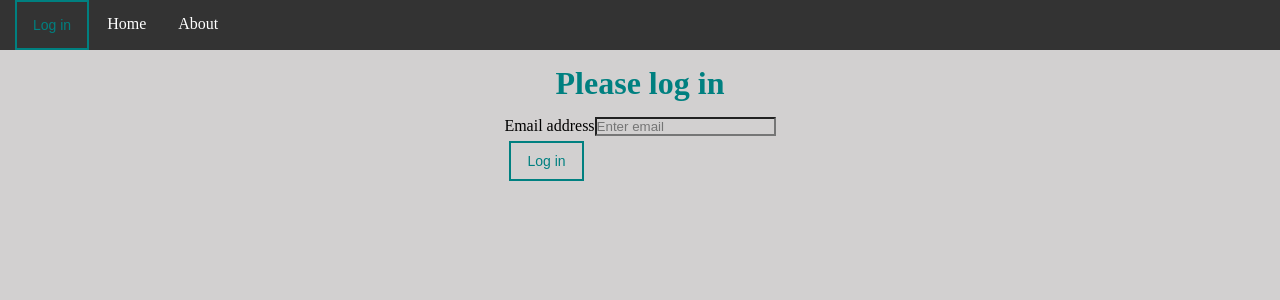
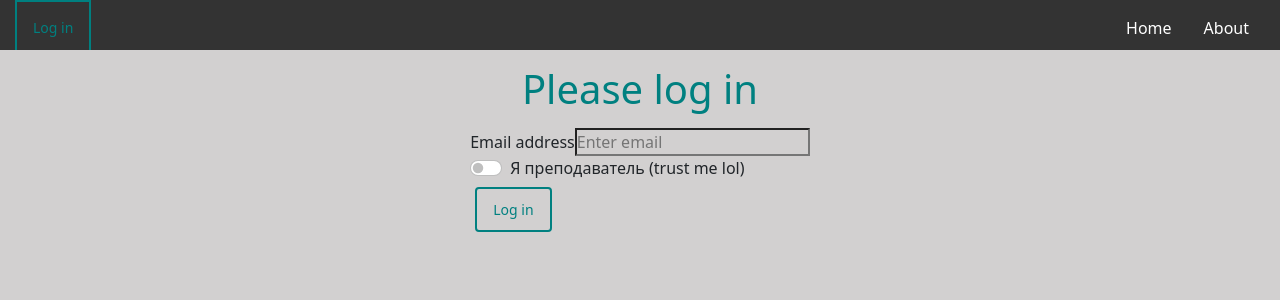
Before and after one commit to UltimateHikari/fairlabs, a React (Create React App) app in the folder client/: page /login in a window 1280 px wide. Shown: the top 300 px of the page. Built offline with nearby package versions, Linux system fonts and the light colour scheme.

Commit message:
updated roles, introduced bootstrap

```diff
--- a/client/public/index.html
+++ b/client/public/index.html
@@ -3,20 +3,11 @@
   <head>
     <meta charset="utf-8" />
     <meta name="viewport" content="width=device-width, initial-scale=1" />
-    <title>React App</title>
+    <link href="https://cdn.jsdelivr.net/npm/bootstrap@5.0.2/dist/css/bootstrap.min.css" rel="stylesheet" integrity="sha384-EVSTQN3/azprG1Anm3QDgpJLIm9Nao0Yz1ztcQTwFspd3yD65VohhpuuCOmLASjC" crossorigin="anonymous">
+    <title>Fairlabs</title>
   </head>
   <body>
     <noscript>You need to enable JavaScript to run this app.</noscript>
     <div id="root"></div>
-    <!--
-      This HTML file is a template.
-      If you open it directly in the browser, you will see an empty page.
-
-      You can add webfonts, meta tags, or analytics to this file.
-      The build step will place the bundled scripts into the <body> tag.
-
-      To begin the development, run `npm start` or `yarn start`.
-      To create a production bundle, use `npm run build` or `yarn build`.
-    -->
   </body>
 </html>
--- a/client/src/App.js
+++ b/client/src/App.js
@@ -1,6 +1,6 @@
 
-import {BrowserRouter, Route, Routes, Redirect} from "react-router-dom";
-import { Comm, FContext } from "./api/Comm";
+import { BrowserRouter } from "react-router-dom";
+import { FContext } from "./api/Comm";
 import './styles/App.css';
 import AppRouter from "./router/AppRouter";
 import {useEffect, useState} from "react";
@@ -8,10 +8,6 @@ import {AuthContext} from "./context";
 import Navbar from "./ui/navbar/Navbar";
 import { useCookies } from 'react-cookie';
 
-// roles
-// 1 == student
-// 2 == teacher
-// 3 == admin
 
 function App() {
 
@@ -19,17 +15,20 @@ function App() {
     const [fContext, setFContext] = useState(FContext);
     const [cookies, setCookie] = useCookies(['faircookie']);
 
-    const setPerson = (email) => {
+    const setPerson = (email, role) => {
         let newFContext = fContext
         newFContext.email = email
-        console.log(email);
+        newFContext.role = role
+        console.log(email + role);
         setFContext(newFContext)
+        setCookie('context', newFContext, {})
     }
 
     const setCourse = (course_id) => {
         let newFContext = fContext
         newFContext.course = course_id
         setFContext(newFContext)
+        setCookie('context', newFContext, {})
     }
 
     useEffect( () => {
--- a/client/src/api/Comm.js
+++ b/client/src/api/Comm.js
@@ -1,4 +1,5 @@
 import axios from "axios";
+import { UnAuthRole } from "roles";
 
 const server_url = 'http://localhost:3000'
 
@@ -23,17 +24,12 @@ const Comm = {
         }
 }
 
-// roles
-// 1 == student
-// 2 == teacher
-// 3 == admin
-
 const FContext = {
     email: 'no email',
     username: 'no username',
     group: -1,
     course: -1,
-    role: -1
+    role: UnAuthRole
 }
 
 //Todo MessageKind, MessageLoad as interfaces in Typescript
--- a/client/src/components/CourseItem.jsx
+++ b/client/src/components/CourseItem.jsx
@@ -1,16 +1,17 @@
 import React, {useContext} from 'react';
 import {useNavigate} from "react-router-dom";
+import { TeacherRole } from 'roles';
 import {AuthContext} from "../context";
 import MyButton from "../ui/button/MyButton";
 
 const CourseItem = (props) => {
 
     const navigate = useNavigate()
-    const {role, setRole} = useContext(AuthContext);
+    const {fContext} = useContext(AuthContext);
 
     function getButtons({}) {
         let id = props.course.id
-        if (role >= 2) {
+        if (fContext.role == TeacherRole) {
             return (
                 <div>
                     <MyButton onClick={() => navigate('/courses/' + id.toString())}>
--- a/client/src/pages/Login.jsx
+++ b/client/src/pages/Login.jsx
@@ -1,16 +1,22 @@
 import React, {useContext, useState} from 'react';
 import {AuthContext} from "../context";
 import { useCookies } from 'react-cookie';
-
+import { useNavigate } from 'react-router-dom'
+import { StudentRole, TeacherRole } from 'roles';
 
 
 //поле для ввода почты
 //студ ент/учитель?
 const Login = () => {
     const [email, setEmail] = useState('')
+    const [checked, setChecked] = useState('')
+    const navigate = useNavigate();
 
     const handleEmailChange = event => {
         setEmail(event.target.value)
+    };
+    const handleCheckChange = event => {
+        setChecked(event.target.value)
     };
 
     const {isAuth, fContext, setIsAuth, setPerson} = useContext(AuthContext);
@@ -19,10 +25,15 @@ const Login = () => {
     const login = (event) => {
         event.preventDefault();
         setIsAuth(true);
-        setPerson(email);
+        if(checked){
+            setPerson(email, TeacherRole);
+        }else{
+            setPerson(email, StudentRole);
+        }
 
         setCookie('auth', isAuth,{path: '/'})
         setCookie('context', fContext,{path: '/'})
+        navigate('/courses')
     }
 
     return (
@@ -39,6 +50,18 @@ const Login = () => {
                     value={email}
                     />
                 </div>
+                <div class="form-check form-switch">
+                    <input
+                        class="form-check-input"
+                        type="checkbox"
+                        id="teacherSwitch"
+                        onChange={handleCheckChange}/>
+                    <label
+                        class="form-check-label"
+                        for="teacherSwitch">
+                            Я преподаватель (trust me lol)
+                    </label>
+                </div>
                 <button className="btn" type="submit">Log in</button>
             </form>
         </div>
--- a/client/src/pages/profiles/Profile.jsx
+++ b/client/src/pages/profiles/Profile.jsx
@@ -4,6 +4,7 @@ import MyButton from "../../ui/button/MyButton";
 import StudentProfile from "./StudentProfile";
 import TeacherProfile from "./TeacherProfile";
 import AdminProfile from "./AdminProfile";
+import { StudentRole, TeacherRole } from 'roles';
 
 /* тут должна быть вся фигня про чела
 *  + курсу
@@ -12,14 +13,12 @@ import AdminProfile from "./AdminProfile";
 
 const Profile = () => {
 
-    const {role, setRole} = useContext(AuthContext);
+    const {fContext} = useContext(AuthContext);
 
     function getRoleProfile(){
-        if (role === 3) {
-            return <div><StudentProfile/> <AdminProfile/></div>;
-        } else if (role === 2) {
+        if (fContext.role === TeacherRole) {
             return <div><TeacherProfile/> <AdminProfile/></div>;
-        } else if (role === 1) {
+        } else if (fContext.role === StudentRole) {
             return <div><StudentProfile/></div>;
         } else {
 
--- /dev/null
+++ b/client/src/roles.js
@@ -0,0 +1,5 @@
+const UnAuthRole = 0;
+const StudentRole = 1;
+const TeacherRole = 2;
+
+export {UnAuthRole, StudentRole, TeacherRole}
--- a/client/src/router/AppRouter.js
+++ b/client/src/router/AppRouter.js
@@ -14,6 +14,7 @@ import MyCourses from "../pages/MyCourses";
 import PublicRoute from "./PublicRoute";
 import Course from "../pages/Course";
 import CourseEdit from "../pages/CourseEdit";
+import { StudentRole, TeacherRole } from 'roles';
 
 
 const AppRouter = () => {
@@ -27,22 +28,22 @@ const AppRouter = () => {
                 <Route path="/login" element={<Login/>}/>
             </Route>
 
-            <Route element={<PrivateRoute role={1}/>}>
+            <Route element={<PrivateRoute role={StudentRole}/>}>
                 <Route path="/profile" element={<Profile/>}/>
             </Route>
-            <Route element={<PrivateRoute role={1}/>}>
+            <Route element={<PrivateRoute role={StudentRole}/>}>
                 <Route exact path="/courses" element={<MyCourses/>}/>
             </Route>
-            <Route element={<PrivateRoute role={1}/>}>
+            <Route element={<PrivateRoute role={StudentRole}/>}>
                 <Route exact path="/courses/:id" element={<Course/>}/>
             </Route>
-            <Route element={<PrivateRoute role={2}/>}>
+            <Route element={<PrivateRoute role={TeacherRole}/>}>
                 <Route path="/create_course" element={<CourseCreate/>}/>
             </Route>
-            <Route element={<PrivateRoute role={2}/>}>
+            <Route element={<PrivateRoute role={TeacherRole}/>}>
                 <Route path="/edit_course" element={<CourseEdit/>}/>
             </Route>
-            <Route element={<PrivateRoute role={2}/>}>
+            <Route element={<PrivateRoute role={TeacherRole}/>}>
                 <Route path="/courses_list" element={<CoursesList/>}/>
             </Route>
 
--- a/client/src/router/PrivateRoute.js
+++ b/client/src/router/PrivateRoute.js
@@ -4,11 +4,11 @@ import {Navigate, Outlet, Route} from "react-router";
 
 export default function PrivateRoute(props){
 
-    const {isAuth, setIsAuth} = useContext(AuthContext);
-    const {role, setRole} = useContext(AuthContext);
+    const {isAuth} = useContext(AuthContext);
+    const {fContext} = useContext(AuthContext);
 
     function checkRole(){
-        return role >= props.role;
+        return fContext.role >= props.role;
     }
 
     return isAuth ? (
```
